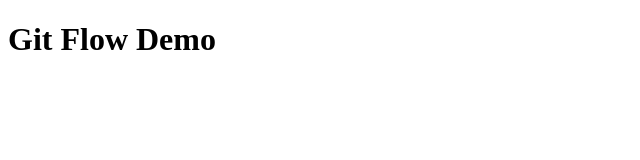
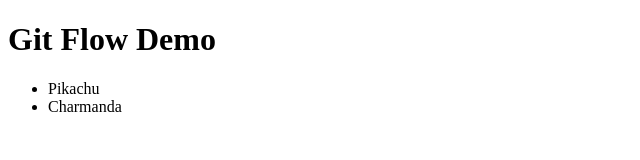
Before and after one commit to Scribbio/git-team-flow-demo, a plain HTML site: page index.html in a window 1280 px wide. Shown: the whole page, without its empty margins (0-640 px from the left). Drawn offline with Linux system fonts and the light colour scheme.

Commit message:
added pokemon

```diff
--- a/index.html
+++ b/index.html
@@ -8,6 +8,9 @@
   </head>
   <body>
     <h1>Git Flow Demo</h1>
-    <ul></ul>
+    <ul>
+      <li>Pikachu</li>
+      <li>Charmanda</li>
+    </ul>
   </body>
 </html>
```
